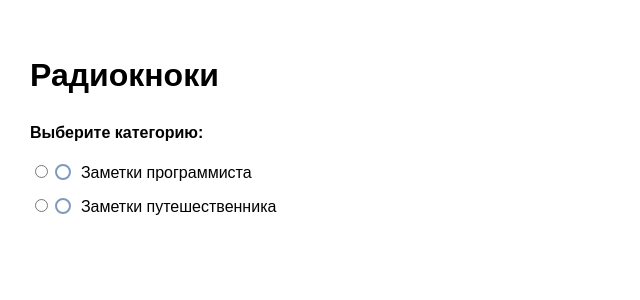
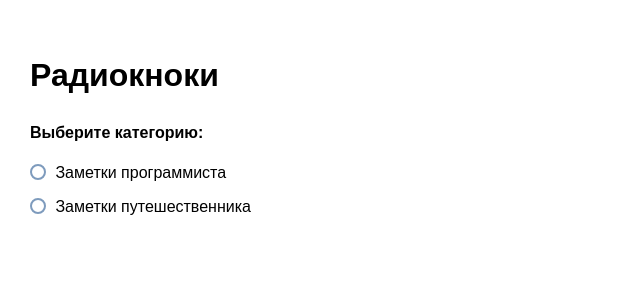
Before and after one commit to Nattyme/mini-projects, a PHP site: page / in a window 1280 px wide. Shown: the top 300 px of the page, without its empty margins (0-640 px from the left). Run offline with PHP 8.4, Linux system fonts and the light colour scheme.

Commit message:
CSS hide real radio button

```diff
--- a/CSS projects/custom-btns/main.css
+++ b/CSS projects/custom-btns/main.css
@@ -42,6 +42,20 @@ label {
     margin-right: 5px;
 }
 
+.real-radio {
+    /* Скрываем реальную радио кнопку*/
+    width: 0;
+    height: 0;
+    position: absolute;
+    opacity: 0;
+    z-index: -1;
+
+    /*
+    display:  none; - использовать нельзя, потому что  не будет работать tab
+    */
+
+}
+
 .custom-radio::before {
     content: "";
 
```
